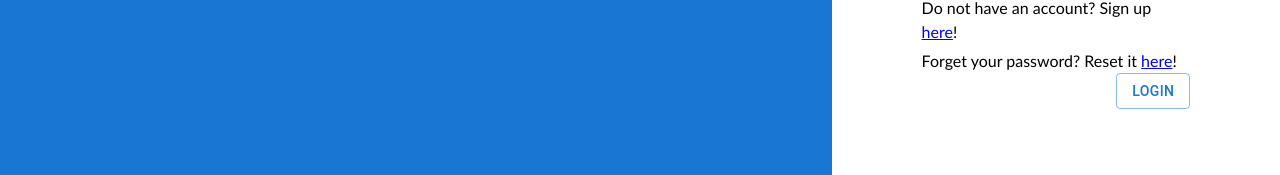
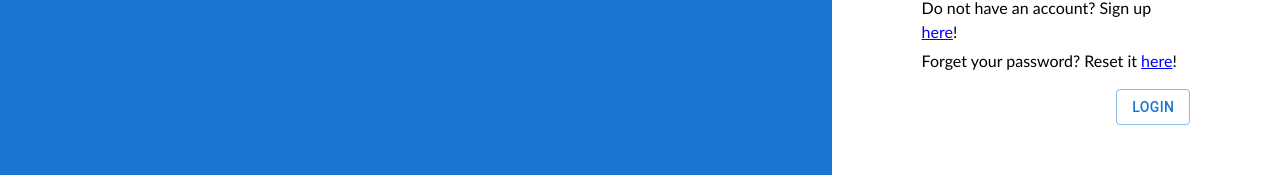
Before and after one commit to CS3219-AY2223S1/cs3219-project-ay2223s1-g27, a React (Create React App) app in the folder frontend/: page /login in a window 1280 px wide. Shown: the part 388-563 px from the top of the page. Built offline with nearby package versions, Linux system fonts and the light colour scheme.

Commit message:
Increase margin on login button

```diff
--- a/frontend/src/components/LoginPage.js
+++ b/frontend/src/components/LoginPage.js
@@ -154,7 +154,7 @@ function LoginPage() {
                         <Link style={{color: 'blue', textDecoration: 'underline'}} onClick={handleDialog} to="">here</Link>!
                     </div>
 
-                    <Box display={"flex"} flexDirection={"row"} justifyContent={"flex-end"}>
+                    <Box display={"flex"} flexDirection={"row"} justifyContent={"flex-end"} sx={{ my: 2 }}>
                         <div>
                             {loginProcessing
                             ? <CircularProgress/>
```
